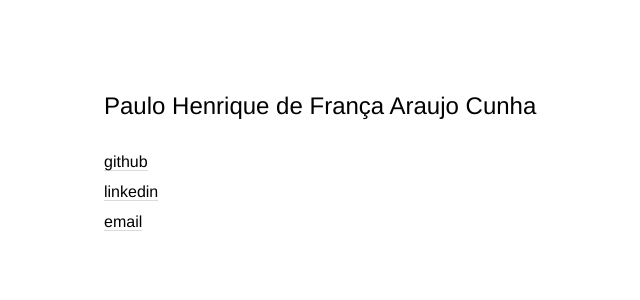
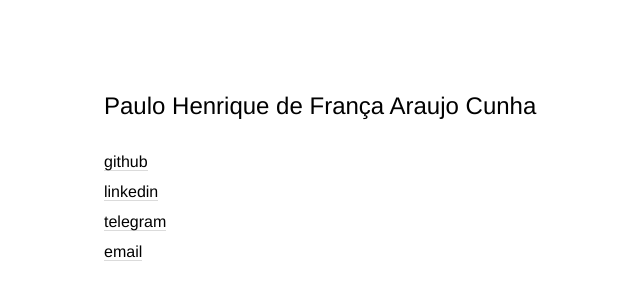
Before and after one commit to phf333/phf333.github.io, a plain HTML site: page index.html in a window 1280 px wide. Shown: the part 410-710 px from the top of the page, without its empty margins (24-664 px from the left). Drawn offline with Linux system fonts and the light colour scheme.

Commit message:
update telegram link

```diff
--- a/index.html
+++ b/index.html
@@ -32,6 +32,7 @@
 
       <li><a href="http://github.com/phf333/" target="_blank">github</a></li>
       <li><a href="https://www.linkedin.com/in/phf333/" target="_blank">linkedin</a></li>
+      <li><a href="https://t.me/phf333" target="_blank">telegram</a></li>
       <li> <a href="mailto:paulohenrique_email.ebxbn@simplelogin.com" target="_blank">email</a></li>
 
 
```
